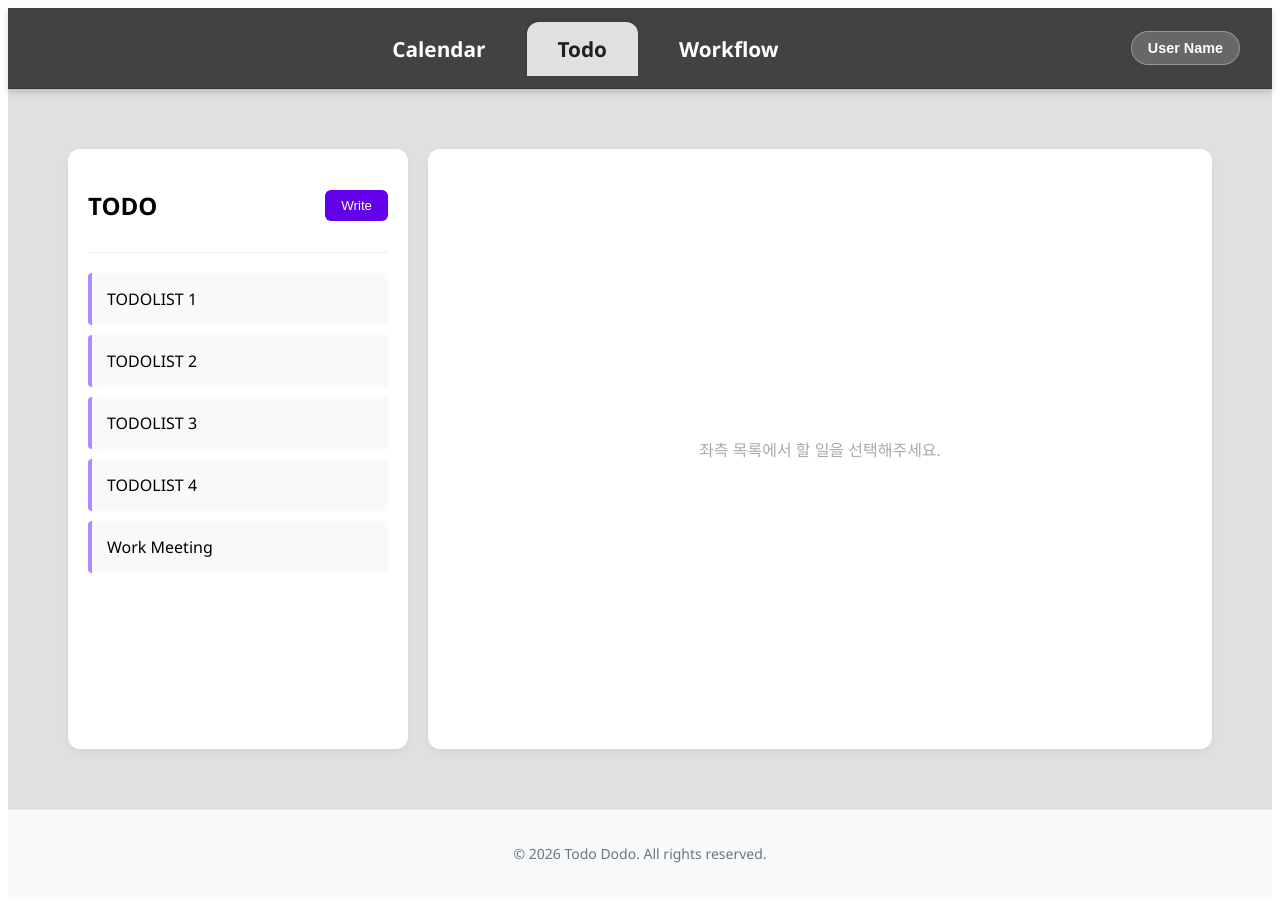
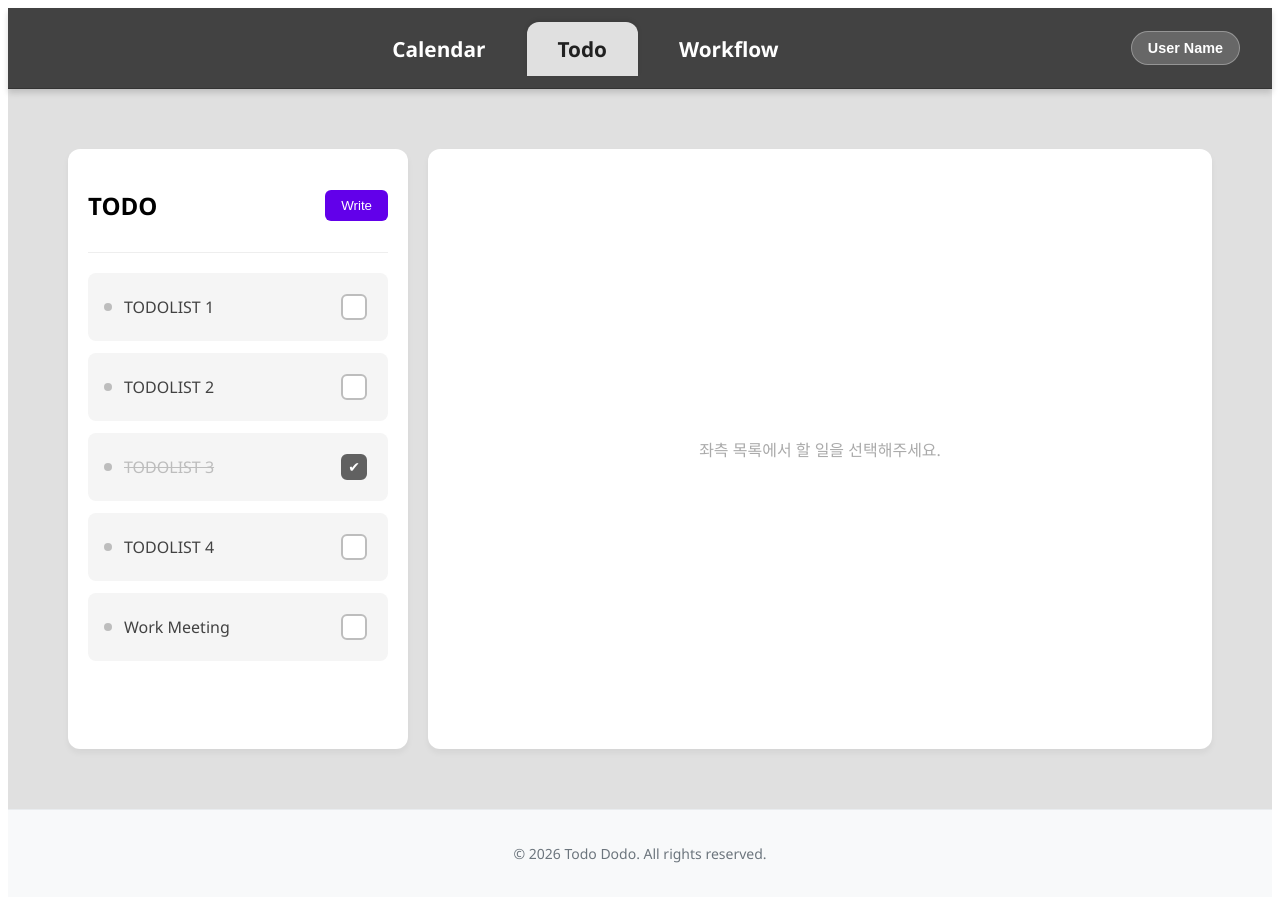
Before and after one commit to 20250918-beyond-SW-Camp-21th/beyond-SW-21th-four-3team, a Vue app in the folder todo-dodo-frontend/: page /todo in a window 1280 px wide. Shown: the top 902 px of the page. Built offline with nearby package versions, Linux system fonts and the light colour scheme.

Commit message:
[feat] #14 프론트엔드 todo 디자인 업데이트

```diff
--- a/todo-dodo-frontend/src/feature/todo/styles/todoView.css
+++ b/todo-dodo-frontend/src/feature/todo/styles/todoView.css
@@ -40,26 +40,101 @@
 .todo-list {
     display: flex;
     flex-direction: column;
-    gap: 10px;
+    gap: 12px;
 }
 
 .todo-item {
+    display: flex;
+    align-items: center;
+    justify-content: space-between;
     padding: 15px;
-    background-color: #f8f9fa;
-    border-left: 4px solid #b388ff;
-    border-radius: 4px;
+    background-color: #f5f5f5;
+    /* Grey default */
+    border-radius: 8px;
     cursor: pointer;
     transition: all 0.2s;
+    /* Removed border-left: 4px solid ... */
+    border: 1px solid transparent;
 }
 
 .todo-item:hover {
-    transform: translateX(4px);
-    background-color: #f3e5f5;
+    transform: translateY(-2px);
+    box-shadow: 0 4px 6px rgba(0, 0, 0, 0.05);
+    background-color: #fff;
+    border-color: #eee;
 }
 
 .todo-item.active {
-    background-color: #ede7f6;
-    border-left-color: #6200ea;
+    background-color: #fff;
+    border-color: #212121;
+}
+
+.todo-item-left {
+    display: flex;
+    align-items: center;
+    gap: 12px;
+    flex: 1;
+}
+
+/* Priority Indicator */
+.priority-indicator {
+    width: 8px;
+    height: 8px;
+    border-radius: 50%;
+    flex-shrink: 0;
+}
+
+.priority-high {
+    background-color: #f44336;
+    /* Red */
+    box-shadow: 0 0 4px rgba(244, 67, 54, 0.4);
+}
+
+.priority-medium {
+    background-color: #4caf50;
+    /* Green */
+    box-shadow: 0 0 4px rgba(76, 175, 80, 0.4);
+}
+
+.priority-low {
+    background-color: #bdbdbd;
+    /* Gray */
+}
+
+.todo-title {
+    font-size: 1rem;
+    color: #424242;
+    font-weight: 500;
+}
+
+.todo-item.completed .todo-title {
+    text-decoration: line-through;
+    color: #bdbdbd;
+}
+
+/* Checkbox Style */
+.checkbox-wrapper {
+    padding: 5px;
+    cursor: pointer;
+}
+
+.custom-checkbox {
+    width: 22px;
+    height: 22px;
+    border: 2px solid #bdbdbd;
+    border-radius: 6px;
+    display: flex;
+    justify-content: center;
+    align-items: center;
+    color: white;
+    font-size: 14px;
+    transition: all 0.2s;
+    background-color: white;
+}
+
+.todo-item.completed .custom-checkbox {
+    background-color: #616161;
+    border-color: #616161;
 }
 
 /* Detail Section */
@@ -130,6 +205,7 @@
     border: 1px solid #ddd;
     border-radius: 4px;
     width: 120px;
+    /* Adjusted width */
     background: white;
 }
 
--- a/todo-dodo-frontend/src/feature/todo/styles/todoWriteView.css
+++ b/todo-dodo-frontend/src/feature/todo/styles/todoWriteView.css
@@ -50,39 +50,38 @@
     font-weight: 600;
 }
 
+.date-row {
+    display: flex;
+    gap: 20px;
+    margin-top: 15px;
+}
+
+.date-group {
+    display: flex;
+    flex-direction: column;
+    gap: 5px;
+}
+
+.date-group label {
+    font-size: 0.8rem;
+    color: #757575;
+}
+
 .input-date {
     padding: 8px 12px;
     border: 1px solid #eee;
     border-radius: 6px;
     color: #424242;
-    font-size: 1rem;
+    font-size: 0.9rem;
     outline: none;
     background-color: #fafafa;
-}
-
-.color-picker-row {
-    display: flex;
-    gap: 10px;
-    margin-top: 15px;
-}
-
-.color-circle {
-    width: 24px;
-    height: 24px;
-    border-radius: 50%;
-    cursor: pointer;
-    border: 2px solid #e0e0e0;
-    transition: all 0.2s;
-}
-
-.color-circle:hover {
-    transform: scale(1.1);
 }
 
 .meta-info {
     color: #9e9e9e;
     font-size: 0.9rem;
     margin-top: 10px;
+    text-align: right;
 }
 
 .input-content {
--- a/todo-dodo-frontend/src/feature/todo/views/TodoView.vue
+++ b/todo-dodo-frontend/src/feature/todo/views/TodoView.vue
@@ -50,15 +50,27 @@ const deleteTodo = async () => {
                 v-for="todo in todos"
                 :key="todo.id"
                 class="todo-item"
-                :class="{ 'active': selectedTodo?.id === todo.id }"
+                :class="{ 'active': selectedTodo?.id === todo.id, 'completed': todo.status === 'Done' }"
                 @click="goToDetail(todo.id)"
             >
-                <div class="todo-content">
+                <div class="todo-item-left">
+                    <!-- Priority Indicator -->
+                    <div
+                        class="priority-indicator"
+                        :class="{
+                            'priority-high': todo.priority === 'High',
+                            'priority-medium': todo.priority === 'Medium',
+                            'priority-low': !todo.priority || todo.priority === 'Low'
+                        }"
+                    ></div>
                     <span class="todo-title">{{ todo.title }}</span>
                 </div>
-                <!-- <div class="todo-actions">
-                    <button class="icon-btn">📝</button>
-                </div> -->
+
+                <div class="checkbox-wrapper" @click.stop="store.toggleTodoStatus(todo.id)">
+                    <div class="custom-checkbox">
+                        <span v-if="todo.status === 'Done'">✔</span>
+                    </div>
+                </div>
             </div>
         </div>
     </div>
@@ -80,20 +92,27 @@ const deleteTodo = async () => {
 
                     <div class="date-time-row">
                         <div class="input-wrapper">
-                            <label>Date</label>
-                            <select class="custom-select">
-                                <option>{{ new Date(selectedTodo.date).toLocaleDateString() }}</option>
-                            </select>
+                            <label>Start Date</label>
+                            <div class="custom-select" style="width: auto; min-width: 140px;">
+                                {{ selectedTodo.startDate ? new Date(selectedTodo.startDate).toLocaleString() : new Date(selectedTodo.date).toLocaleDateString() }}
+                            </div>
                         </div>
                         <div class="input-wrapper">
-                            <label>time</label>
-                            <select class="custom-select">
-                                <option>Value</option>
-                            </select>
+                            <label>End Date</label>
+                            <div class="custom-select" style="width: auto; min-width: 140px;">
+                                {{ selectedTodo.endDate ? new Date(selectedTodo.endDate).toLocaleString() : '-' }}
+                            </div>
                         </div>
                     </div>
 
-                    <button class="delete-btn" @click="deleteTodo">isDelete</button>
+                    <div class="input-wrapper" style="margin-top: 10px;">
+                        <label>Priority</label>
+                        <div style="font-weight: bold; color: #666;">
+                            {{ selectedTodo.priority || 'Low' }}
+                        </div>
+                    </div>
+
+                    <button class="delete-btn" @click="deleteTodo">Delete</button>
                 </div>
             </div>
 
--- a/todo-dodo-frontend/src/stores/todoStore.js
+++ b/todo-dodo-frontend/src/stores/todoStore.js
@@ -31,11 +31,32 @@ export const useTodoStore = () => {
     };
 
     const addTodo = async (todoData) => {
+        // Mock Priority Logic
+        const priorities = ['High', 'Medium', 'Low'];
+        const randomPriority = priorities[Math.floor(Math.random() * priorities.length)];
+
+        const { title, content, startDate, endDate, color } = todoData;
+
+        const newTodo = {
+            id: Date.now(), // Simple ID generation
+            title,
+            content,
+            date: startDate, // Map startDate to date for compatibility with existing Calendar/Statistics logic
+            startDate,
+            endDate,
+            color, // Keep color support just in case
+            status: 'Todo',
+            priority: randomPriority
+        };
+
         try {
-            const newTodo = await todoApi.create(todoData);
-            // Optimistic update or refetch. Here we just push since api returns new obj
+            // Optimistic update
             state.todos.push(newTodo);
+            // API call
+            await todoApi.create(newTodo);
         } catch (err) {
+            // Revert optimistic update on failure
+            state.todos = state.todos.filter(t => t.id !== newTodo.id);
             console.error('Failed to add todo', err);
         }
     };
```
Also changed, not shown: todo-dodo-frontend/src/feature/todo/views/TodoWriteView.vue (+19 -48 lines).
